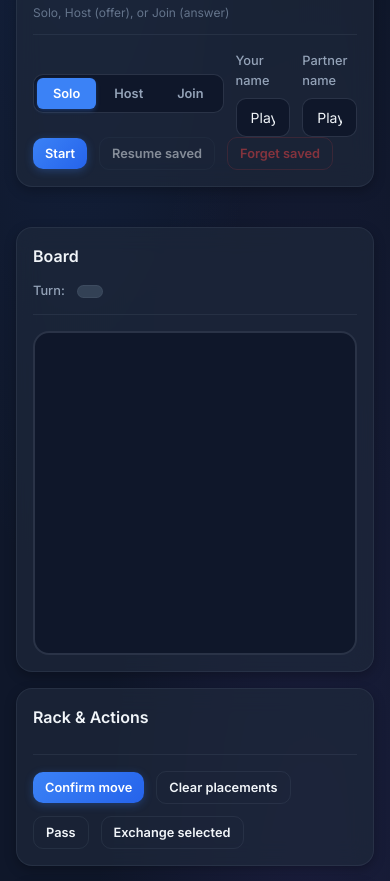
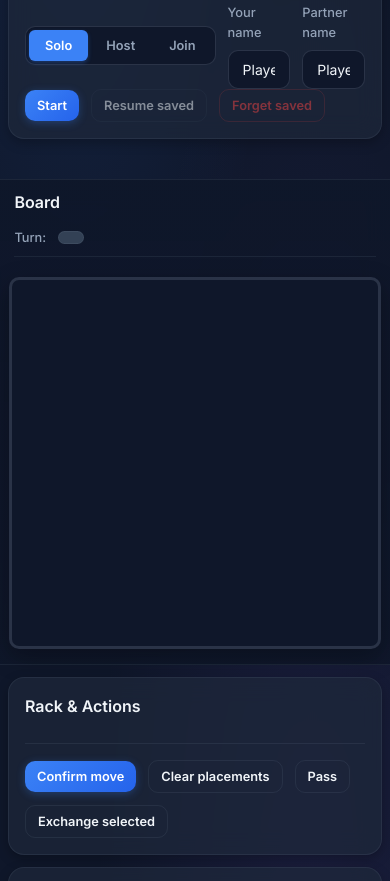
Before and after one commit to darknessest/scrabble-mobile, a website built with Vite: page index.html in a window 390 px wide. Shown: the part 589-1470 px from the top of the page. Built offline with nearby package versions, Linux system fonts and the light colour scheme.

Commit message:
Enhance board layout and styling in main.ts and style.css; introduce 'board-bleed' class for improved responsiveness and visual appeal, and adjust padding and border-radius for better design consistency.

```diff
--- a/src/main.ts
+++ b/src/main.ts
@@ -179,7 +179,7 @@ app.innerHTML = `
     </section>
 
     <section class="cards">
-      <div class="card board-card">
+      <div class="card board-card board-bleed">
         <div class="card-head">
           <h3>Board</h3>
           <div class="row gap">
--- a/src/style.css
+++ b/src/style.css
@@ -46,6 +46,10 @@
   --radius-md: 10px;
   --radius-lg: 16px;
   --radius-xl: 24px;
+  --page-gutter: clamp(0.5rem, 3vw, 1.1rem);
+  --page-gutter-tight: clamp(0.35rem, 2.25vw, 0.85rem);
+  --cell-radius: 6px;
+  --board-radius: calc(var(--cell-radius) + 4px);
 
   /* Shadows */
   --shadow-sm: 0 1px 2px rgba(0, 0, 0, 0.3);
@@ -464,17 +468,69 @@ button.danger:hover {
 /* =====================================================
    Game Board
    ===================================================== */
+.board-card {
+  position: relative;
+  overflow: visible;
+}
+
+.board-bleed {
+  padding: clamp(0.6rem, 1.5vw, 1rem);
+  display: flex;
+  flex-direction: column;
+  gap: 0.75rem;
+  align-items: center;
+}
+
+.board-bleed .card-head {
+  width: 100%;
+  margin-left: clamp(0.1rem, 2vw, 0.35rem);
+  margin-right: clamp(0.1rem, 2vw, 0.35rem);
+}
+
+.board-bleed .board {
+  box-shadow: var(--shadow-lg);
+  border-width: 3px;
+  width: min(100%, calc(100vw - (2 * var(--page-gutter-tight))));
+  max-width: 1200px;
+}
+
+@media (max-width: 1024px) {
+  .board-bleed {
+    width: 100vw;
+    margin-left: calc(50% - 50vw);
+    margin-right: calc(50% - 50vw);
+    border-radius: 0;
+    border-left: none;
+    border-right: none;
+    box-shadow: none;
+    background: linear-gradient(180deg, rgba(15, 23, 42, 0.95), rgba(15, 23, 42, 0.9));
+    padding: clamp(0.5rem, 2vw, 0.9rem) var(--page-gutter-tight) clamp(0.9rem, 4vw, 1.35rem);
+  }
+
+  .board-bleed .card-head {
+    margin-left: var(--page-gutter-tight);
+    margin-right: var(--page-gutter-tight);
+  }
+
+  .board-bleed .board {
+    width: calc(100vw - (2 * var(--page-gutter-tight)));
+    max-width: none;
+    border-radius: var(--board-radius);
+  }
+}
+
 .board {
   display: grid;
   grid-template-columns: repeat(15, 1fr);
   gap: 2px;
   background: var(--bg-primary);
   border: 2px solid var(--border-medium);
-  border-radius: var(--radius-lg);
+  border-radius: var(--board-radius);
   padding: 4px;
+  overflow: hidden;
+  width: 100%;
+  max-width: none;
   aspect-ratio: 1;
-  max-width: 600px;
-  margin: 0 auto;
 }
 
 .board .row {
@@ -489,7 +545,7 @@ button.danger:hover {
   align-items: center;
   justify-content: center;
   background: var(--cell-empty);
-  border-radius: var(--radius-sm);
+  border-radius: var(--cell-radius);
   cursor: pointer;
   transition: all var(--transition-fast);
   overflow: hidden;
@@ -832,8 +888,25 @@ button.danger:hover {
    Responsive Adjustments
    ===================================================== */
 @media (max-width: 640px) {
+  #app {
+    padding: 0.5rem;
+  }
+
+  .cards {
+    gap: 0.75rem;
+  }
+
   .card {
     padding: 1rem;
+  }
+
+  .board-bleed {
+    padding: 0.65rem 0.9rem 0.9rem;
+  }
+
+  .board-bleed .card-head {
+    margin-bottom: 0.5rem;
+    padding-bottom: 0.5rem;
   }
 
   .card-head {
@@ -844,6 +917,8 @@ button.danger:hover {
   .board {
     gap: 1px;
     padding: 3px;
+    width: 100%;
+    max-width: none;
   }
 
   .cell {
```
